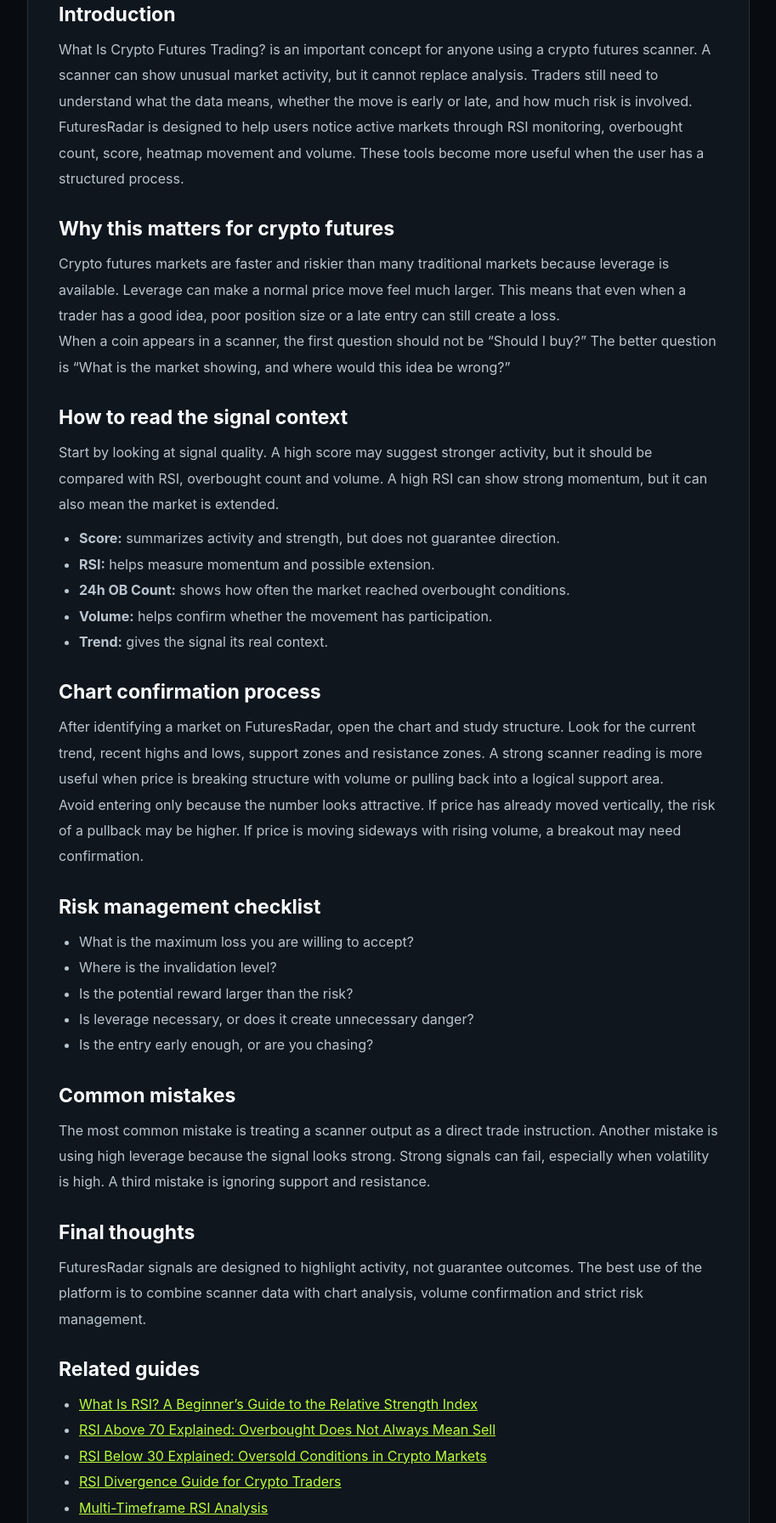
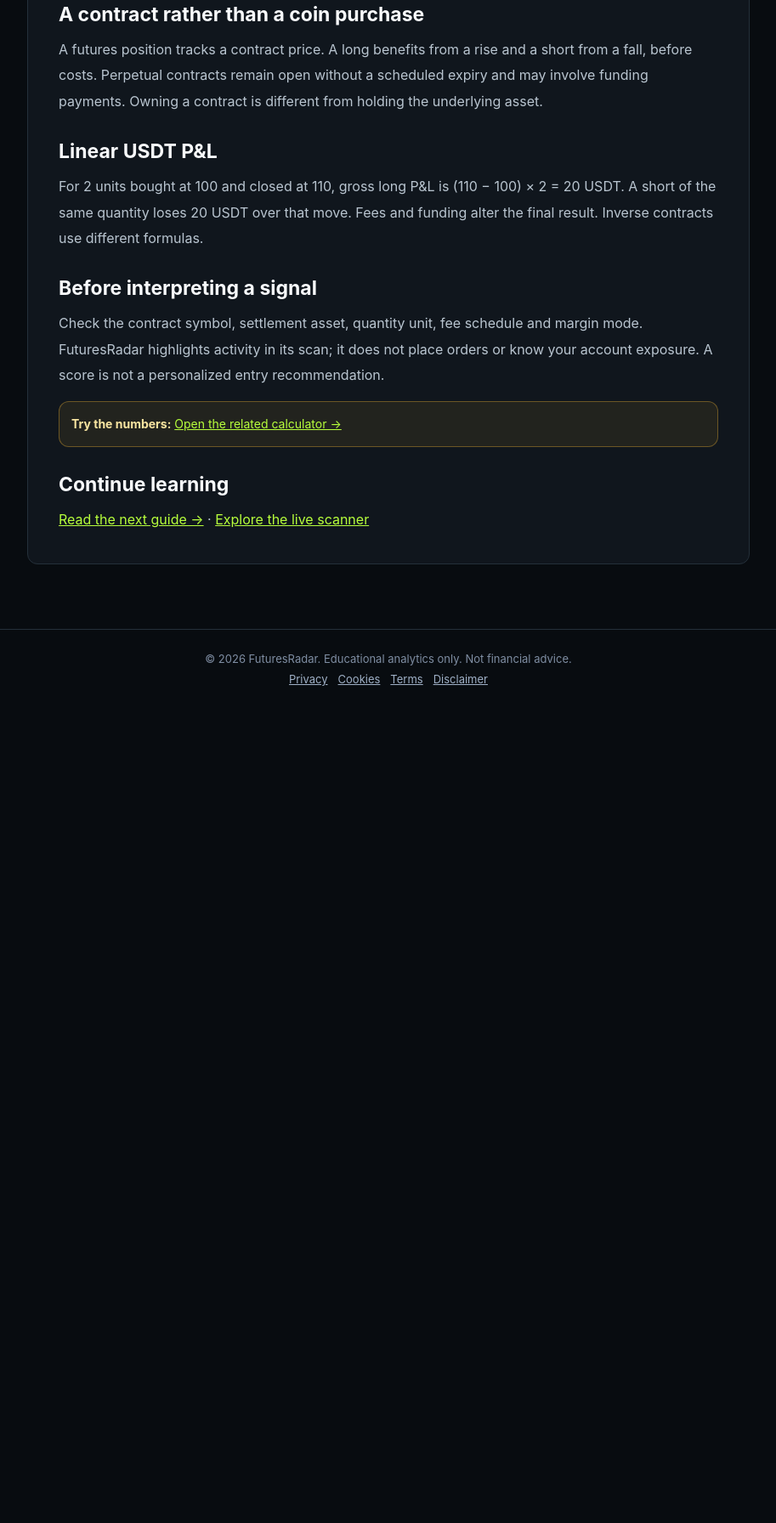
Before and after one commit to alperen15100/FuturesRadar-Web, a plain HTML site: page academy/what-is-futures-trading.html in a window 1280 px wide. Shown: the part 421-2213 px from the top of the page at 85% size, without its empty margins (183-1096 px from the left). After the commit the page ends 1255 px from the top, so only its background shows below. Drawn offline with Linux system fonts and the light colour scheme.

Commit message:
Terminal redesign: academy/what-is-futures-trading.html

```diff
--- a/academy/what-is-futures-trading.html
+++ b/academy/what-is-futures-trading.html
@@ -9,13 +9,7 @@ gtag('js', new Date());
 gtag('config', 'G-0RQHSQTDG0');
 </script>
 
-</head><body>
-<nav class="nav"><div class="navin"><a class="logo" href="../index.html">FUTURES<span>RADAR</span></a><div class="links"><a href="../index.html">Live Scanner</a><a href="../academy.html">Academy</a><a href="../faq.html">FAQ</a><a href="../about.html">About</a><a href="../contact.html">Contact</a></div></div></nav>
-<div class="container"><article class="article"><a class="btn" href="../academy.html">← Back to Academy</a><div class="kicker">Futures Trading</div><h1>What Is Crypto Futures Trading?</h1><div class="meta">FuturesRadar Academy • SEO educational guide • Not financial advice</div><p>Understand perpetual futures, margin, long positions, short positions and leverage risk.</p><div class="notice">This guide is educational only. It is not a recommendation to buy, sell, long or short any asset. Crypto futures involve high risk.</div>
-<h2>Introduction</h2><p>What Is Crypto Futures Trading? is an important concept for anyone using a crypto futures scanner. A scanner can show unusual market activity, but it cannot replace analysis. Traders still need to understand what the data means, whether the move is early or late, and how much risk is involved.</p><p>FuturesRadar is designed to help users notice active markets through RSI monitoring, overbought count, score, heatmap movement and volume. These tools become more useful when the user has a structured process.</p>
-<h2>Why this matters for crypto futures</h2><p>Crypto futures markets are faster and riskier than many traditional markets because leverage is available. Leverage can make a normal price move feel much larger. This means that even when a trader has a good idea, poor position size or a late entry can still create a loss.</p><p>When a coin appears in a scanner, the first question should not be “Should I buy?” The better question is “What is the market showing, and where would this idea be wrong?”</p>
-<h2>How to read the signal context</h2><p>Start by looking at signal quality. A high score may suggest stronger activity, but it should be compared with RSI, overbought count and volume. A high RSI can show strong momentum, but it can also mean the market is extended.</p><ul><li><strong>Score:</strong> summarizes activity and strength, but does not guarantee direction.</li><li><strong>RSI:</strong> helps measure momentum and possible extension.</li><li><strong>24h OB Count:</strong> shows how often the market reached overbought conditions.</li><li><strong>Volume:</strong> helps confirm whether the movement has participation.</li><li><strong>Trend:</strong> gives the signal its real context.</li></ul>
-<h2>Chart confirmation process</h2><p>After identifying a market on FuturesRadar, open the chart and study structure. Look for the current trend, recent highs and lows, support zones and resistance zones. A strong scanner reading is more useful when price is breaking structure with volume or pulling back into a logical support area.</p><p>Avoid entering only because the number looks attractive. If price has already moved vertically, the risk of a pullback may be higher. If price is moving sideways with rising volume, a breakout may need confirmation.</p>
-<h2>Risk management checklist</h2><ul><li>What is the maximum loss you are willing to accept?</li><li>Where is the invalidation level?</li><li>Is the potential reward larger than the risk?</li><li>Is leverage necessary, or does it create unnecessary danger?</li><li>Is the entry early enough, or are you chasing?</li></ul>
-<h2>Common mistakes</h2><p>The most common mistake is treating a scanner output as a direct trade instruction. Another mistake is using high leverage because the signal looks strong. Strong signals can fail, especially when volatility is high. A third mistake is ignoring support and resistance.</p>
-<h2>Final thoughts</h2><p>FuturesRadar signals are designed to highlight activity, not guarantee outcomes. The best use of the platform is to combine scanner data with chart analysis, volume confirmation and strict risk management.</p><h2>Related guides</h2><ul><li><a href="what-is-rsi.html">What Is RSI? A Beginner’s Guide to the Relative Strength Index</a></li><li><a href="rsi-above-70.html">RSI Above 70 Explained: Overbought Does Not Always Mean Sell</a></li><li><a href="rsi-below-30.html">RSI Below 30 Explained: Oversold Conditions in Crypto Markets</a></li><li><a href="rsi-divergence.html">RSI Divergence Guide for Crypto Traders</a></li><li><a href="multi-timeframe-rsi.html">Multi-Timeframe RSI Analysis</a></li></ul></article></div><footer class="footer">© 2026 FuturesRadar. Educational analytics only. Not financial advice.<br><a href="../privacy-policy.html">Privacy</a><a href="../cookie-policy.html">Cookies</a><a href="../terms.html">Terms</a><a href="../disclaimer.html">Disclaimer</a></footer></body></html>
+<link rel="canonical" href="https://futuresradar.org/academy/what-is-futures-trading.html"></head><body>
+<nav class="nav"><div class="navin"><a class="logo" href="../index.html">FUTURES<span>RADAR</span></a><div class="links"><a href="../tools.html">Tools</a><a href="../index.html">Live Scanner</a><a href="../academy.html">Academy</a><a href="../faq.html">FAQ</a><a href="../about.html">About</a><a href="../contact.html">Contact</a></div></div></nav>
+<div class="container"><article class="article"><a class="btn" href="../academy.html">← Back to Academy</a><div class="kicker">Futures Trading</div><h1>What Is Crypto Futures Trading?</h1><div class="meta">FuturesRadar Academy • Practical market guide • Not financial advice</div><p>Understand perpetual futures, margin, long positions, short positions and leverage risk.</p><div class="notice">This guide is educational only. It is not a recommendation to buy, sell, long or short any asset. Crypto futures involve high risk.</div>
+<h2>A contract rather than a coin purchase</h2><p>A futures position tracks a contract price. A long benefits from a rise and a short from a fall, before costs. Perpetual contracts remain open without a scheduled expiry and may involve funding payments. Owning a contract is different from holding the underlying asset.</p><h2>Linear USDT P&L</h2><p>For 2 units bought at 100 and closed at 110, gross long P&L is (110 − 100) × 2 = 20 USDT. A short of the same quantity loses 20 USDT over that move. Fees and funding alter the final result. Inverse contracts use different formulas.</p><h2>Before interpreting a signal</h2><p>Check the contract symbol, settlement asset, quantity unit, fee schedule and margin mode. FuturesRadar highlights activity in its scan; it does not place orders or know your account exposure. A score is not a personalized entry recommendation.</p><div class="notice"><strong>Try the numbers:</strong> <a href="../tools/profit-loss.html">Open the related calculator →</a></div><h2>Continue learning</h2><p><a href="position-sizing.html">Read the next guide →</a> · <a href="../index.html">Explore the live scanner</a></p></article></div><footer class="footer">© 2026 FuturesRadar. Educational analytics only. Not financial advice.<br><a href="../privacy-policy.html">Privacy</a><a href="../cookie-policy.html">Cookies</a><a href="../terms.html">Terms</a><a href="../disclaimer.html">Disclaimer</a></footer></body></html>
```
